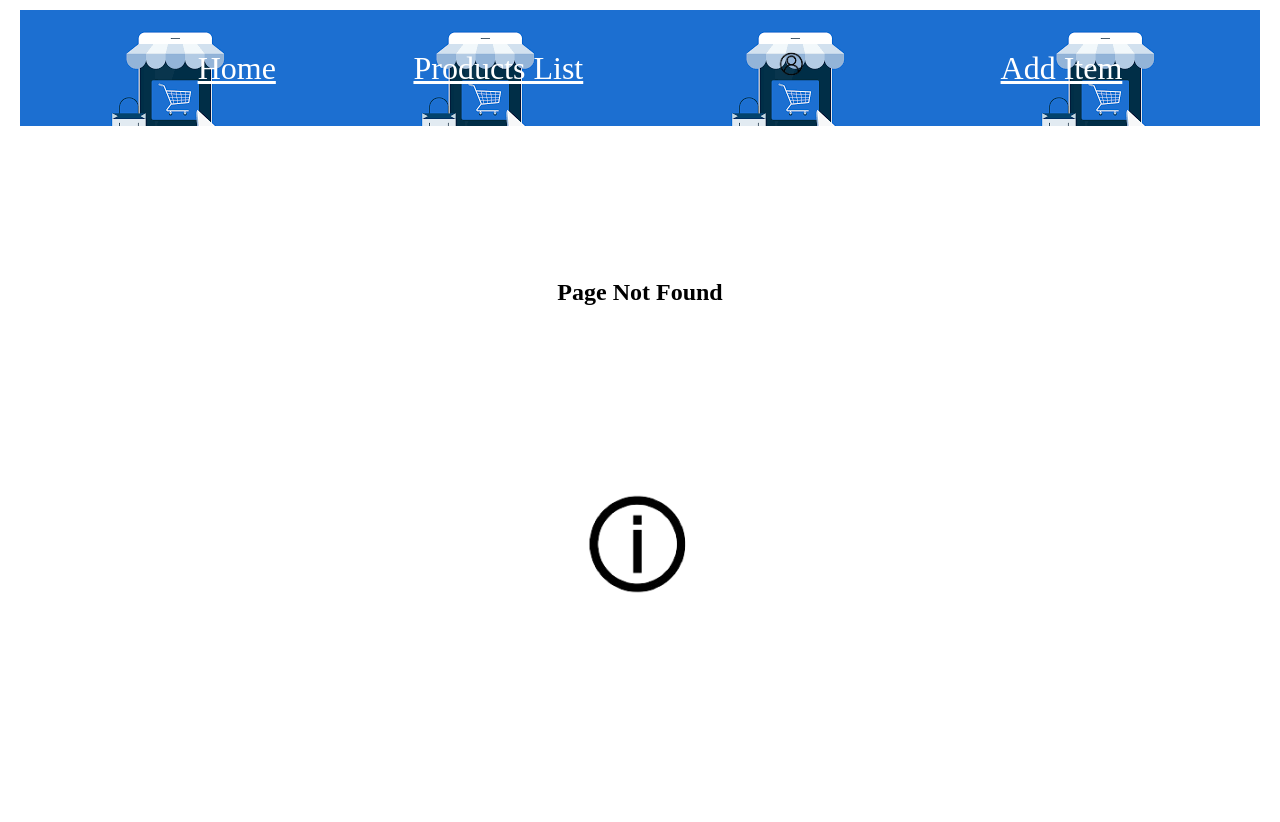
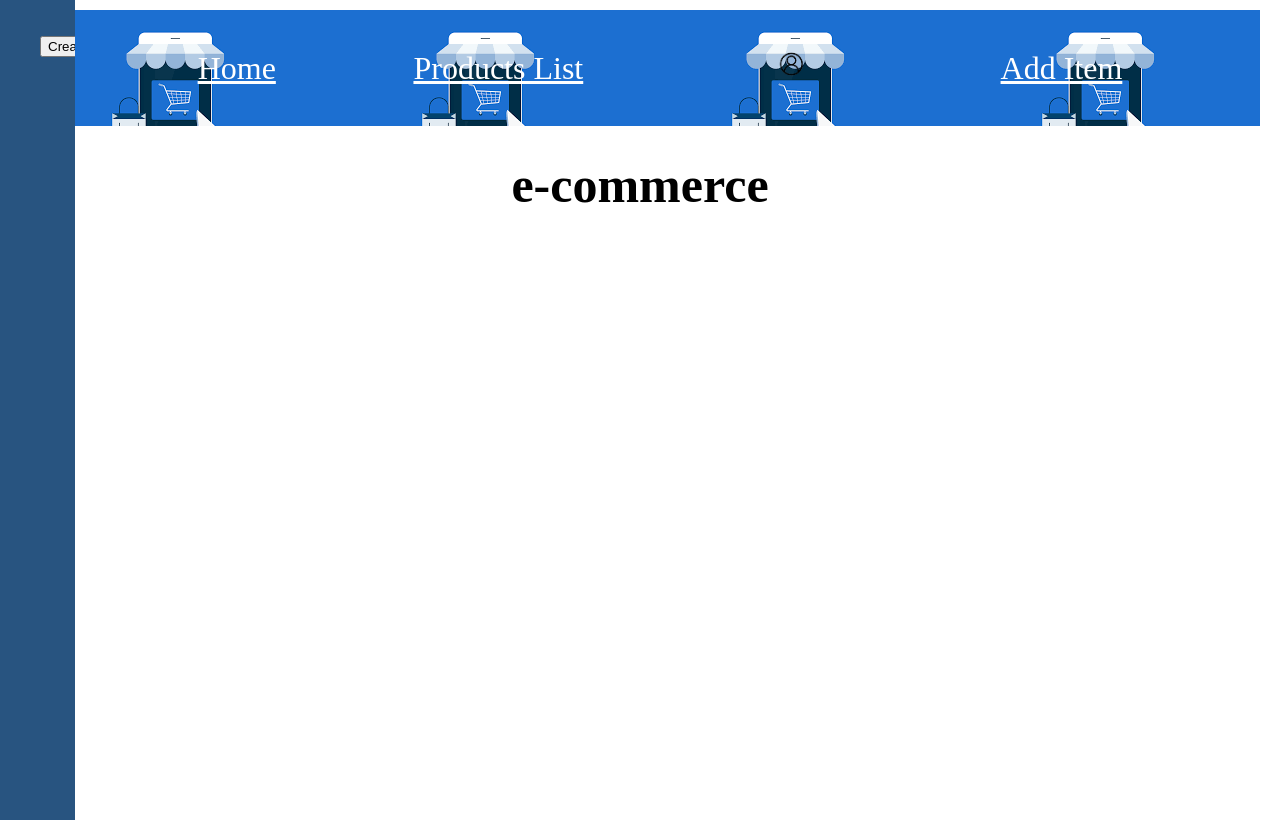
Before and after one commit to XEvo13/W4-Mini-Project, a React (Vite) app in the folder W4miniProject/: page /sidebar in a window 1280 px wide. Before the commit this address had no page. Shown: the top 822 px of the page. After the commit the page ends 800 px from the top, so only its background shows below. Built offline with nearby package versions, Linux system fonts and the light colour scheme.

Commit message:
MiniProject

```diff
--- a/W4miniProject/src/App.jsx
+++ b/W4miniProject/src/App.jsx
@@ -33,7 +33,7 @@ function App() {
           <Route path="/SingleProduct/:productId" element={<SingleProduct productList={productList} />} />
           <Route path="/footer" element={<Footer />} />
           <Route path="*" element={<Error />} />
-          {/* <Route path="/sidebar" element={<Sidebar />} /> */}
+          <Route path="/sidebar" element={<Sidebar />} />
         </Routes>
       </div>
       <h1>e-commerce</h1>
--- a/W4miniProject/src/components/Sidebar.css
+++ b/W4miniProject/src/components/Sidebar.css
@@ -22,7 +22,6 @@
     position: relative;
     width: 50px;
     height: 50px;
-
 }
 
 .main {
```
